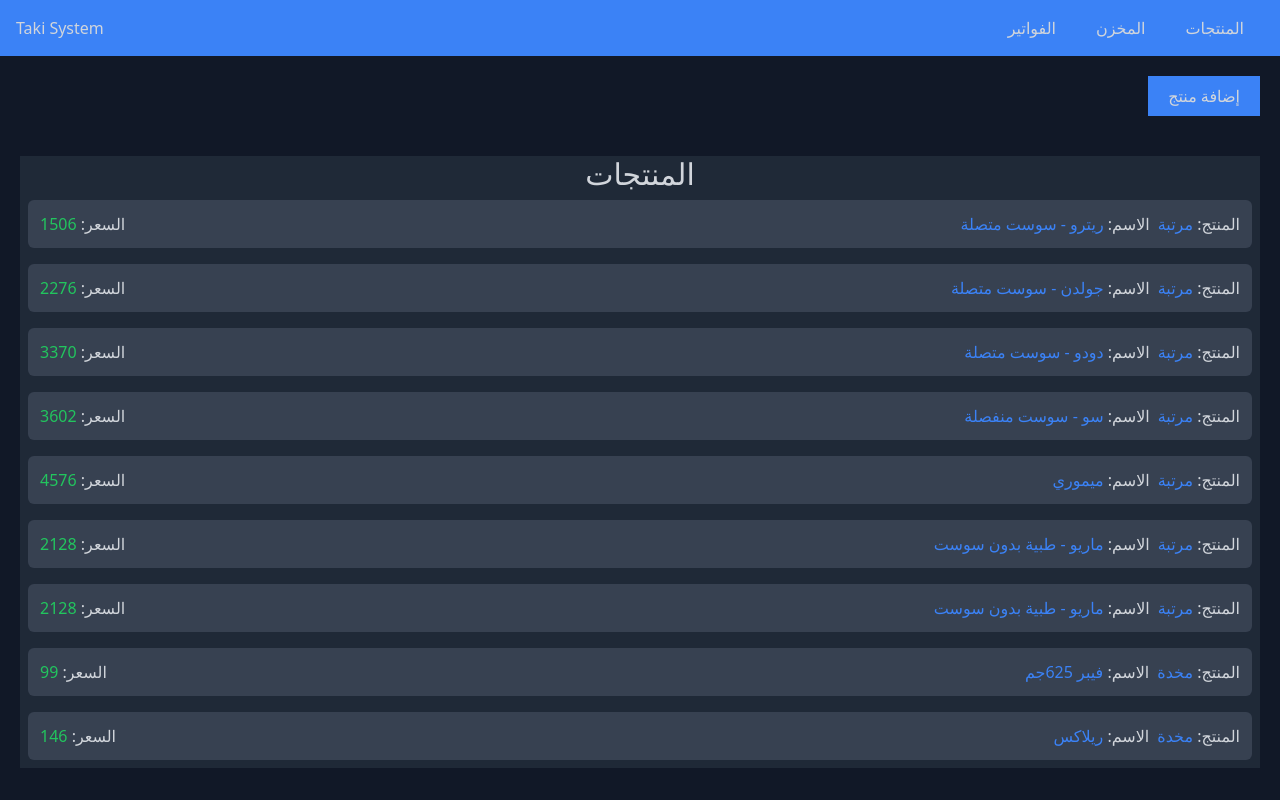
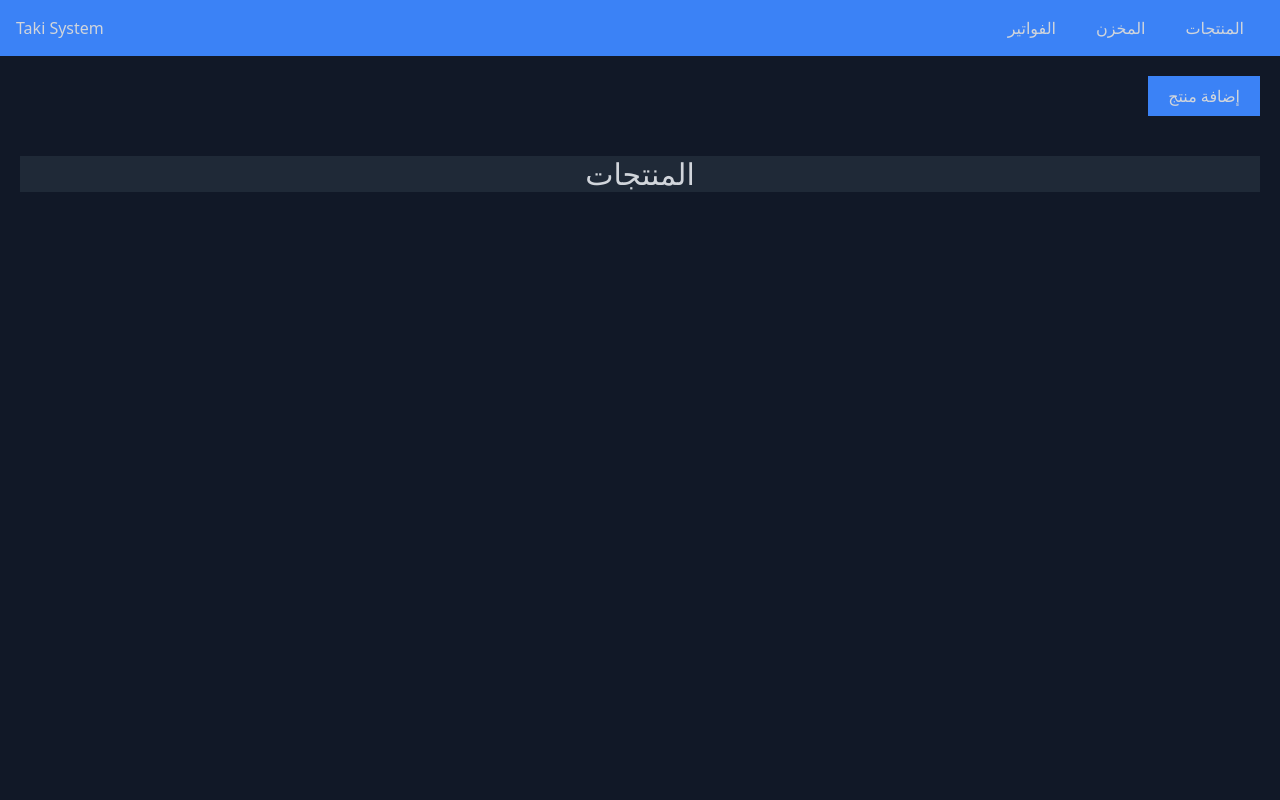
Before and after one commit to alimr70/mattress-sys-front, a React (Create React App) app: page / in a window 1280 px wide. Built offline with nearby package versions, Linux system fonts and the light colour scheme.

Commit message:
Init adding warehouse item

```diff
--- a/src/App.js
+++ b/src/App.js
@@ -3,6 +3,7 @@ import Products from "./pages/Products";
 import Warehouse from "./pages/Warehouse";
 import Invoices from "./pages/Invoices";
 import AddProduct from "./pages/AddProduct";
+import AddToWarehouse from "./pages/AddToWarehouse";
 function App() {
   return (
     <div className="App h-screen overflow-auto bg-gray-900 text-gray-300">
@@ -12,6 +13,7 @@ function App() {
         <Route path="addproduct" element={<AddProduct />} />
         <Route path="warehouse" element={<Warehouse />} />
         <Route path="invoices" element={<Invoices />} />
+        <Route path="addtowarehouse" element={<AddToWarehouse />} />
       </Routes>
     </div>
   );
--- a/src/components/AddProductItem.jsx
+++ b/src/components/AddProductItem.jsx
@@ -54,8 +54,13 @@ const AddProductItem = () => {
       height,
       price,
     };
-    console.log(product);
     productsDispatch(addProduct(product));
+    setType("");
+    setName("");
+    setWidth("");
+    setHeight("");
+    setThickness("");
+    setPrice("");
   };
 
   return (
@@ -92,7 +97,7 @@ const AddProductItem = () => {
         <label
           htmlFor="type"
           className="m-2 col-span-1 order-last justify-self-end">
-          الاسم
+          الاسم: أدخل الاسم كاملا بالمقاسات
         </label>
         <input
           inputMode="numeric"
--- /dev/null
+++ b/src/components/AddWarehouseItem.jsx
@@ -0,0 +1,47 @@
+import { useState } from "react";
+import { useContext } from "react/cjs/react.development";
+import { ProductsStore } from "../contexts/productsContext";
+
+const AddWarehouseItem = () => {
+  const { productsState } = useContext(ProductsStore);
+  const products = Object.values(productsState);
+  const [productId, setProductId] = useState("");
+
+  const handleSubmit = (e) => {
+    e.preventDefault();
+  };
+  return (
+    <form onSubmit={(e) => handleSubmit(e)}>
+      <div className="m-5 grid grid-cols-3">
+        <label
+          htmlFor="type"
+          className="m-2 col-span-1 order-last justify-self-end">
+          إختر المنتج
+        </label>
+        <select
+          name="item"
+          id="selectItem"
+          className="col-span-2 text-gray-800"
+          value={productId}
+          onChange={(e) => setProductId(e.target.value)}
+          required>
+          <option className="text-center text-gray-500" value="" defaultValue>
+            إختر المنتج
+          </option>
+          {products.map((product) => {
+            return (
+              <option
+                key={product.id}
+                value={product.id}
+                className="text-center text-gray-800">
+                {product.name}
+              </option>
+            );
+          })}
+        </select>
+      </div>
+    </form>
+  );
+};
+
+export default AddWarehouseItem;
--- a/src/components/ProductItem.jsx
+++ b/src/components/ProductItem.jsx
@@ -24,14 +24,8 @@ const ProductItem = ({ product }) => {
       </div> */}
       <div className="p-2 ti:flex flex-row-reverse">
         <p className="m-1">
-          السعر: <span className="text-green-500">{price}</span>
+          سعر البيع الحالي: <span className="text-green-500">{price}</span>
         </p>
-        {companyDiscount && (
-          <p className="m-1">
-            خصم الشركة:
-            <span className="text-red-500">%{+companyDiscount * 100}</span>
-          </p>
-        )}
       </div>
     </li>
   );
--- a/src/components/WarehouseItem.jsx
+++ b/src/components/WarehouseItem.jsx
@@ -2,9 +2,13 @@ import { useContext } from "react/cjs/react.development";
 import { ProductsStore } from "../contexts/productsContext";
 
 const WarehouseItem = ({ item }) => {
-  const { productId, quantity } = item;
+  const { productId, availability } = item;
   const { productsState } = useContext(ProductsStore);
   const product = productsState[productId];
+  const numberOfAvailableItems =
+    availability.length > 1
+      ? availability.reduce((prev, current) => prev.quantity + current.quantity)
+      : availability[0].quantity;
   return (
     <li className="m-2 rounded-md bg-gray-700 flex flex-wrap items-center justify-evenly md:justify-between flex-row-reverse text-right">
       <div className="p-2 ti:flex flex-row-reverse">
@@ -31,7 +35,8 @@ const WarehouseItem = ({ item }) => {
           السعر: <span className="text-green-500">{product.price}</span>
         </p>
         <p className="m-1">
-          العدد بالمخزن: <span className="text-blue-500">{quantity}</span>
+          العدد بالمخزن:{" "}
+          <span className="text-blue-500">{numberOfAvailableItems}</span>
         </p>
       </div>
     </li>
--- a/src/contexts/dbSample.json
+++ b/src/contexts/dbSample.json
@@ -33,106 +33,21 @@
       "2": "ميلتون بشكير"
     }
   },
-  "products": {
-    "9848956198": {
-      "id": 9848956198,
-      "type": "مرتبة",
-      "name": "ريترو - سوست متصلة",
-      "thickness": "20",
-      "width": "80",
-      "height": "195",
-      "price": "1506"
-    },
-    "1654987893516": {
-      "id": 1654987893516,
-      "type": "مرتبة",
-      "name": "جولدن - سوست متصلة",
-      "thickness": "26",
-      "width": "90",
-      "height": "195",
-      "price": "2276"
-    },
-    "41869874862": {
-      "id": 41869874862,
-      "type": "مرتبة",
-      "name": "دودو - سوست متصلة",
-      "thickness": "30",
-      "width": "90",
-      "height": "195",
-      "price": "3370"
-    },
-    "65148947561": {
-      "id": 65148947561,
-      "type": "مرتبة",
-      "name": "سو - سوست منفصلة",
-      "thickness": "25",
-      "width": "90",
-      "height": "195",
-      "price": "3602"
-    },
-    "15648976513": {
-      "id": 15648976513,
-      "type": "مرتبة",
-      "name": "ميموري",
-      "thickness": "30",
-      "width": "90",
-      "height": "195",
-      "price": "4576"
-    },
-    "165489643218": {
-      "id": 165489643218,
-      "type": "مرتبة",
-      "name": "ماريو - طبية بدون سوست",
-      "thickness": "15",
-      "width": "90",
-      "height": "195",
-      "price": "2128"
-    },
-    "1654896168943218": {
-      "id": 1654896168943218,
-      "type": "مرتبة",
-      "name": "ماريو - طبية بدون سوست",
-      "thickness": "15",
-      "width": "90",
-      "height": "195",
-      "price": "2128"
-    },
-    "1687489563165": {
-      "id": 1687489563165,
-      "type": "مخدة",
-      "name": "فيبر 625جم",
-      "thickness": "",
-      "width": "40",
-      "height": "60",
-      "price": "99"
-    },
-    "1894894553289": {
-      "id": 1894894553289,
-      "type": "مخدة",
-      "name": "ريلاكس",
-      "thickness": "",
-      "width": "50",
-      "height": "70",
-      "price": "146"
-    }
-  },
+  "products": {},
   "warehouse": [{
       "id": "18949841648",
-      "productId": "65148947561",
-      "quantity": "3",
-      "companyDiscount": "0.25"
+      "productId": "Tadzn6pils",
+      "availability": [{ "quantity": 3, "companyDiscount": "25" }, { "quantity": 1, "companyDiscount": "30" }]
     },
     {
       "id": "618946188",
-      "productId": "1894894553289",
-      "quantity": "18",
-      "companyDiscount": "0.3"
+      "productId": "U4O9suEFJr",
+      "availability": [{ "quantity": 18, "companyDiscount": "3" }]
     },
     {
       "id": "169841869",
-      "productId": "1894894553289",
-      "quantity": "18",
-      "companyDiscount": "0.25"
+      "productId": "U4QG5mpfkB",
+      "availability": [{ "quantity": 6, "companyDiscount": "25" }]
     }
   ],
   "invoices": {
--- /dev/null
+++ b/src/pages/AddToWarehouse.jsx
@@ -0,0 +1,16 @@
+import AddWarehouseItem from "../components/AddWarehouseItem";
+import Container from "../components/Container";
+import Header from "../components/Header";
+
+const AddToWarehouse = () => {
+  return (
+    <>
+      <Header />
+      <Container title={"إضافة مخزون"}>
+        <AddWarehouseItem />
+      </Container>
+    </>
+  );
+};
+
+export default AddToWarehouse;
--- a/src/pages/Warehouse.jsx
+++ b/src/pages/Warehouse.jsx
@@ -1,4 +1,5 @@
 import { useContext } from "react";
+import { Link } from "react-router-dom";
 import Container from "../components/Container";
 import Header from "../components/Header";
 import WarehouseItem from "../components/WarehouseItem";
@@ -6,10 +7,14 @@ import { WarehouseStore } from "../contexts/warehouseContext";
 
 const Warehouse = () => {
   const { warehouseState } = useContext(WarehouseStore);
-  console.log(warehouseState);
   return (
     <>
       <Header />
+      <div className="p-5 flex flex-row-reverse">
+        <Link to="/addtowarehouse" className="px-5 py-2 bg-blue-500">
+          <button>إضافة مخزون</button>
+        </Link>
+      </div>
       <Container title="المخزن">
         <div>
           <ul className="flex justify-end flex-col">
```
